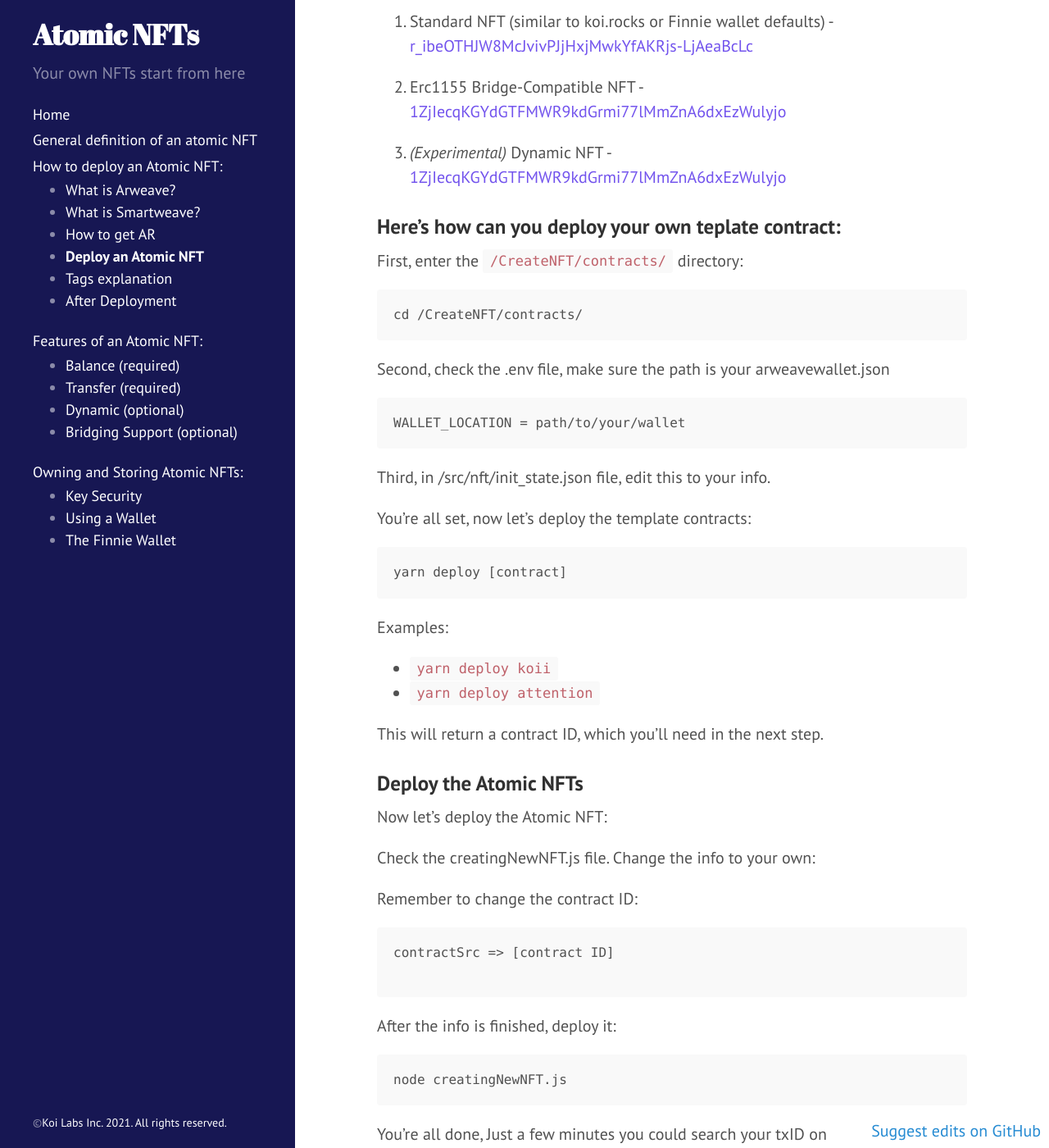
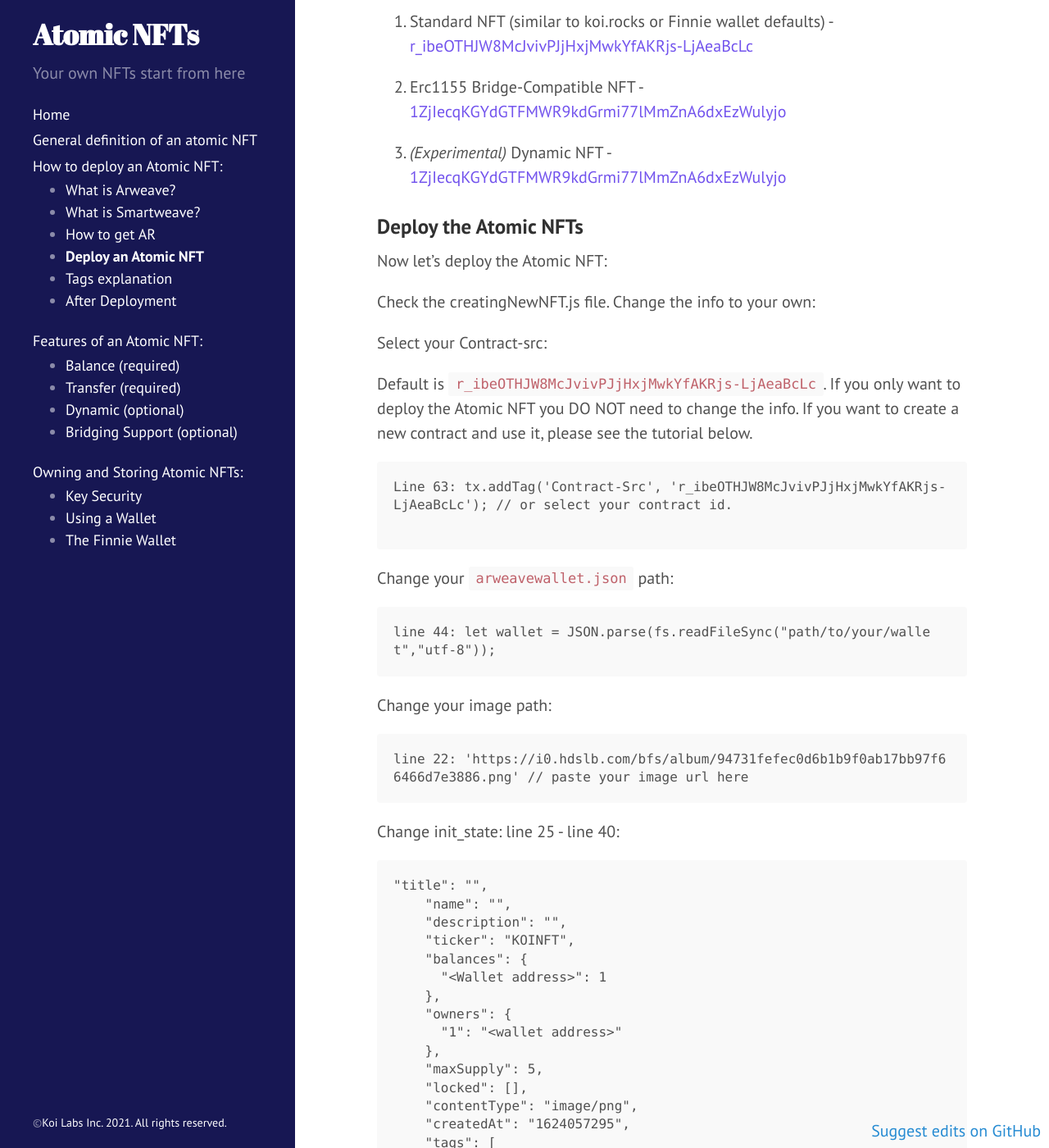
Before and after one commit to atomic-nfts/site, a Jekyll site: the page built from en/Example-deployment-script.md, in a window 1280 px wide and 1400 px high, scrolled down 443 px. Shown: the whole window at 82% size. Built offline with Jekyll 4.4.1, drawn with Linux system fonts in a browser that asks for light colours; nearby versions of some CDN libraries; some of the changed text lies outside the part shown.

Commit message:
update deploy nft tutorial

````diff
--- a/en/Example-deployment-script.md
+++ b/en/Example-deployment-script.md
@@ -23,7 +23,65 @@
 
 3. _(Experimental)_ Dynamic NFT - [1ZjIecqKGYdGTFMWR9kdGrmi77lMmZnA6dxEzWulyjo](https://viewblock.io/arweave/tx/1ZjIecqKGYdGTFMWR9kdGrmi77lMmZnA6dxEzWulyjo)
 
+### Deploy the Atomic NFTs
+
+Now let's deploy the Atomic NFT:
+
+Check the creatingNewNFT.js file. Change the info to your own:
+
+Select your Contract-src:
+
+Default is `r_ibeOTHJW8McJvivPJjHxjMwkYfAKRjs-LjAeaBcLc`. If you only want to deploy the Atomic NFT you DO NOT need to change the info. If you want to create a new contract and use it, please see the tutorial below.
+
+```
+Line 63: tx.addTag('Contract-Src', 'r_ibeOTHJW8McJvivPJjHxjMwkYfAKRjs-LjAeaBcLc'); // or select your contract id.
+
+```
+
+Change your `arweavewallet.json` path:
+
+```
+line 44: let wallet = JSON.parse(fs.readFileSync("path/to/your/wallet","utf-8"));
+```
+
+Change your image path:
+
+```
+line 22: 'https://i0.hdslb.com/bfs/album/94731fefec0d6b1b9f0ab17bb97f66466d7e3886.png' // paste your image url here
+```
+
+Change init_state: line 25 - line 40:
+
+```
+"title": "",
+    "name": "",
+    "description": "",
+    "ticker": "KOINFT",
+    "balances": {
+      "<Wallet address>": 1
+    },
+    "owners": {
+      "1": "<wallet address>"
+    },
+    "maxSupply": 5,
+    "locked": [],
+    "contentType": "image/png",
+    "createdAt": "1624057295",
+    "tags": [
+      ""
+```
+
+After the info is finished, deploy it:
+
+```
+node creatingNewNFT.js
+```
+
+You're all done, Just a few minutes you could search your txID on [https://viewblock.io/arweave](https://viewblock.io/arweave)
+
 ### Here's how can you deploy your own teplate contract:
+
+(Notice: Deploy contract is not necessary)
 
 First, enter the `/CreateNFT/contracts/` directory:
 
@@ -42,36 +100,25 @@
 You're all set, now let's deploy the template contracts:
 
 ```
-yarn deploy [contract]
+yarn deploy nft
 ```
+
+Notice:
+
+If you want to create some new rules for the contract:
+
+- Create a new folder in src, give it a nice name
+- Copy & Paste files in `nft` folder
+- Customize your own rules in `index.js`
+
+Then, when you want to deploy your customized contract, run `yarn deploy [your folder name]`
 
 Examples:
 
-- `yarn deploy koii`
+- `yarn deploy nft`
 - `yarn deploy attention`
 
-This will return a contract ID, which you'll need in the next step.
-
-### Deploy the Atomic NFTs
-
-Now let's deploy the Atomic NFT:
-
-Check the creatingNewNFT.js file. Change the info to your own:
-
-Remember to change the contract ID:
-
-```
-contractSrc => [contract ID]
-
-```
-
-After the info is finished, deploy it:
-
-```
-node creatingNewNFT.js
-```
-
-You're all done, Just a few minutes you could search your txID on [https://viewblock.io/arweave](https://viewblock.io/arweave)
+This will return a contract ID, which you'll need in deploy atomic NFT.
 
 ## Example Deployment Script
 
````
